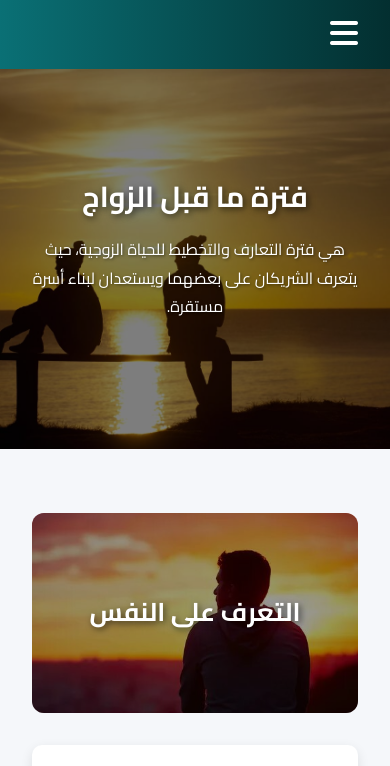
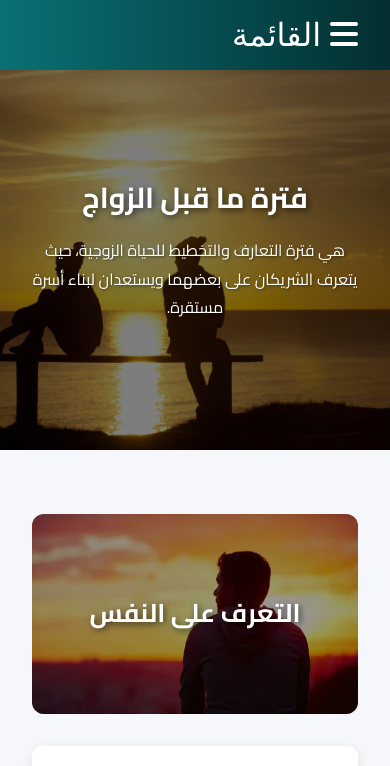
Before and after one commit to ahmedhelalia/static-nabta, a plain HTML site: page stage1.html in a window 390 px wide. Shown: the top 766 px of the page. Drawn offline with Linux system fonts and the light colour scheme.

Commit message:
something was wrong with the burger icon on the mobile

```diff
--- a/assets/css/stages.css
+++ b/assets/css/stages.css
@@ -75,9 +75,10 @@ body {
     transform: translateY(-2px);
 }
 
-.mobile-nav-toggle{
+.mobile-nav-toggle {
     display: none;
 }
+
 /* Hero Section */
 .hero-section {
     height: 70vh;
@@ -495,6 +496,7 @@ body {
     border: none;
     border-radius: 3px;
 }
+
 /* Profiles Section */
 .profiles {
     margin: 3rem 0;
@@ -593,12 +595,6 @@ body {
         margin-bottom: 1rem;
     }
 
-    .nav-list {
-        flex-direction: column;
-        align-items: center;
-        gap: 0.3rem;
-    }
-
     .nav-item {
         width: 100%;
         text-align: center;
@@ -669,8 +665,8 @@ body {
         font-size: 1.5rem;
     }
 }
-/* Responsive nav burger menu */
-@media (max-width: 768px) {
+
+@media (max-width: 991px) {
     .mobile-nav-toggle {
         display: block;
         background: transparent;
@@ -681,16 +677,7 @@ body {
         margin-right: 1rem;
         z-index: 1100;
     }
-    .visually-hidden {
-        position: absolute;
-        width: 1px;
-        height: 1px;
-        padding: 0;
-        margin: -1px;
-        overflow: hidden;
-        clip: rect(0,0,0,0);
-        border: 0;
-    }
+
     .nav-list {
         display: none;
         flex-direction: column;
@@ -702,9 +689,11 @@ body {
         z-index: 1000;
         box-shadow: 0 2px 10px rgba(0,0,0,0.1);
     }
+
     .nav-list.active {
         display: flex;
     }
+
     .main-nav .nav-container {
         position: relative;
     }
```
